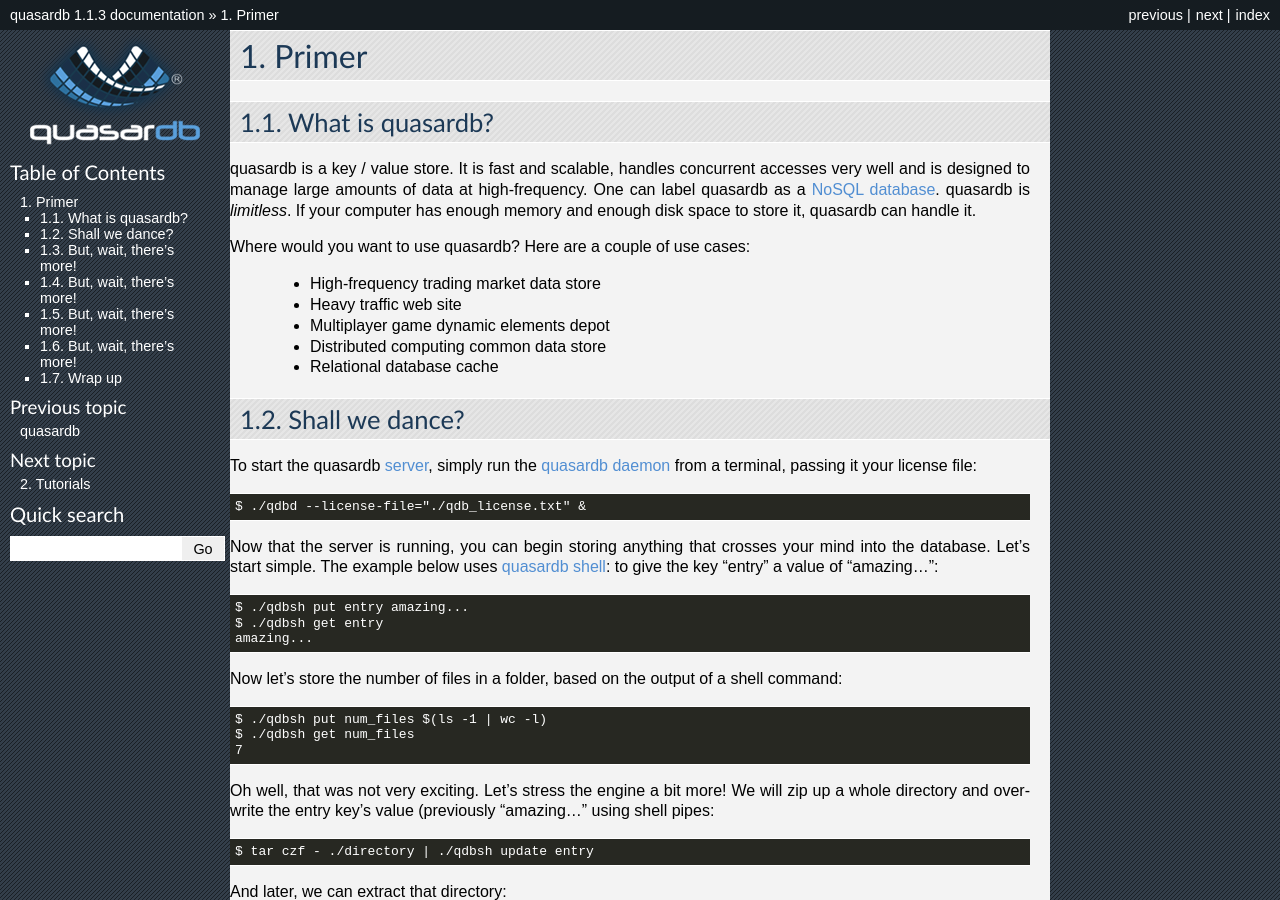
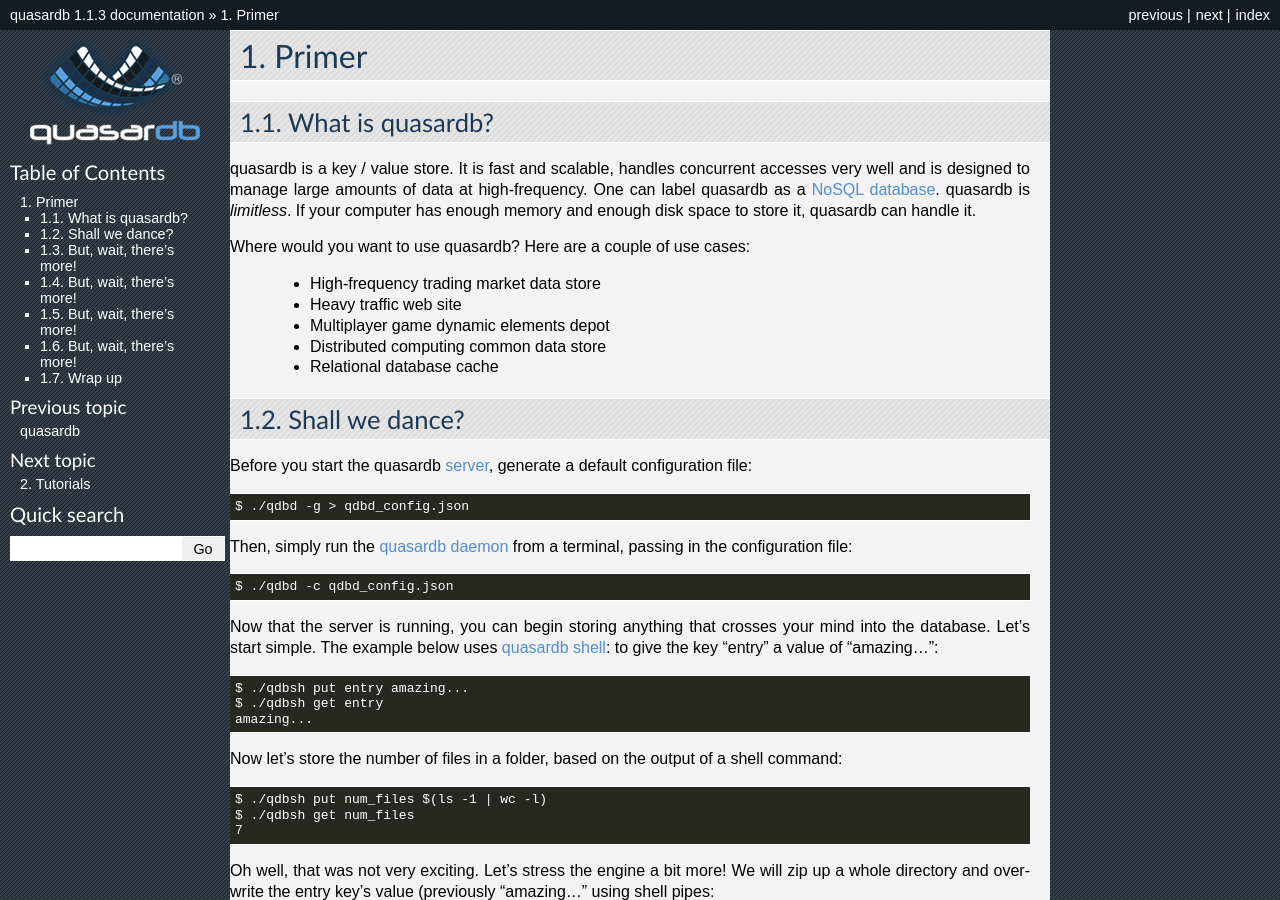
Before and after one commit to iltommi/qdb-documentation, a Sphinx documentation site: the page built from source/primer.rst, in a window 1280 px wide and 900 px high. Built offline with Sphinx 7.4.7, drawn with Linux system fonts in a browser that asks for light colours; some of the changed text lies outside the part shown.

Commit message:
Get rid of the & for daemonization, and instead lead the user to create a config file.

```diff
--- a/source/primer.rst
+++ b/source/primer.rst
@@ -18,9 +18,13 @@ Where would you want to use quasardb? Here are a couple of use cases:
 Shall we dance?
 ---------------
 
-To start the quasardb :term:`server`, simply run the :doc:`reference/qdbd` from a terminal, passing it your license file::
+Before you start the quasardb :term:`server`, generate a default configuration file::
 
-    $ ./qdbd --license-file="./qdb_license.txt" &
+    $ ./qdbd -g > qdbd_config.json
+
+Then, simply run the :doc:`reference/qdbd` from a terminal, passing in the configuration file::
+
+    $ ./qdbd -c qdbd_config.json
 
 Now that the server is running, you can begin storing anything that crosses your mind into the database. Let's start simple. The example below uses :doc:`reference/qdb_shell`: to give the key "entry" a value of "amazing..."::
 
@@ -91,9 +95,15 @@ No problem, just tell quasardb the starting characters and it will return a matc
 But, wait, there's more!
 ------------------------
 
-Working on web-oriented technologies? We've thought about you as well and built a web bridge, :doc:`reference/qdb_httpd`::
+Working on web-oriented technologies? We've thought about you as well and built a web bridge, :doc:`reference/qdb_httpd`.
 
-    ./qdb_httpd &
+Like the qdb daemon, start by generating a default configuration file::
+
+    ./qdb_httpd -g > qdb_httpd_default_config.json
+
+Then, start the web bridge with::
+
+    ./qdb_httpd -c qdb_httpd_default_config.json
 
 The web bridge can help you monitor the node and get entries in JSON or JSONP format, for example, with wget::
 
```
